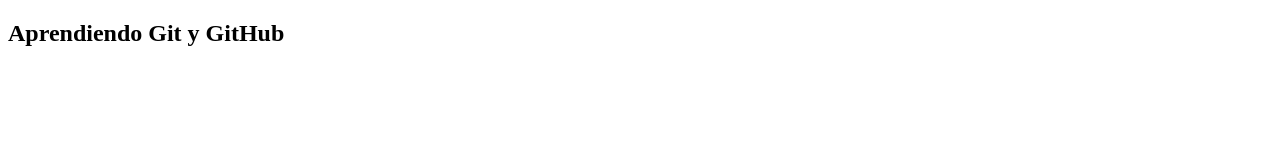
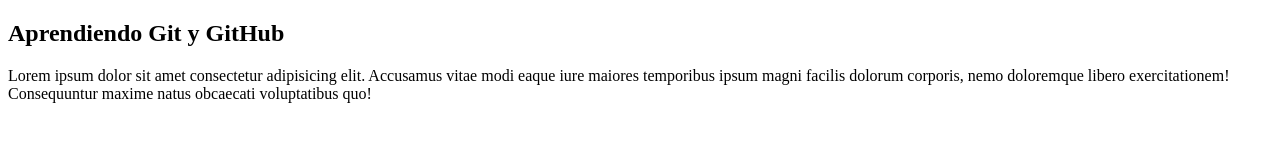
Before and after one commit to sperinesr/Coder-Demo, a plain HTML site: page index.html in a window 1280 px wide. Drawn offline with Linux system fonts and the light colour scheme.

Commit message:
agregue un parrafo

```diff
--- a/index.html
+++ b/index.html
@@ -10,6 +10,7 @@
     <main>
         <section>
             <h1>Aprendiendo Git y GitHub</h1>
+            <p>Lorem ipsum dolor sit amet consectetur adipisicing elit. Accusamus vitae modi eaque iure maiores temporibus ipsum magni facilis dolorum corporis, nemo doloremque libero exercitationem! Consequuntur maxime natus obcaecati voluptatibus quo!</p>
         </section>
     </main>
 </body>
```
